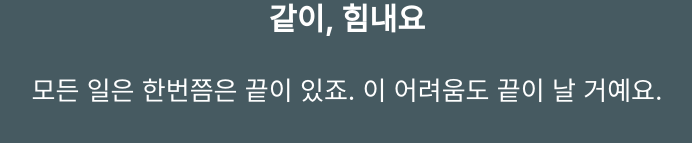
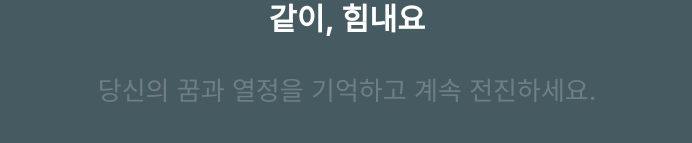
Before and after one commit to 2Ruk/cheer-up, a React (Create React App) app in the folder cheer-up/: page / in a window 1280 px wide. Shown: the part 188-331 px from the top of the page, without its empty margins (285-977 px from the left). Built offline with nearby package versions, Linux system fonts and the light colour scheme.

Commit message:
feat: change interval time

```diff
--- a/cheer-up/src/components/recommendations.js
+++ b/cheer-up/src/components/recommendations.js
@@ -23,7 +23,7 @@ const Recommendations = () => {
     const intervalId = setInterval(() => {
       const randomQuote = randomSelect(quoteList);
       setQuote(randomQuote);
-    }, 20000);
+    }, 5000);
     return () => clearInterval(intervalId);
   }, []);
 
```
